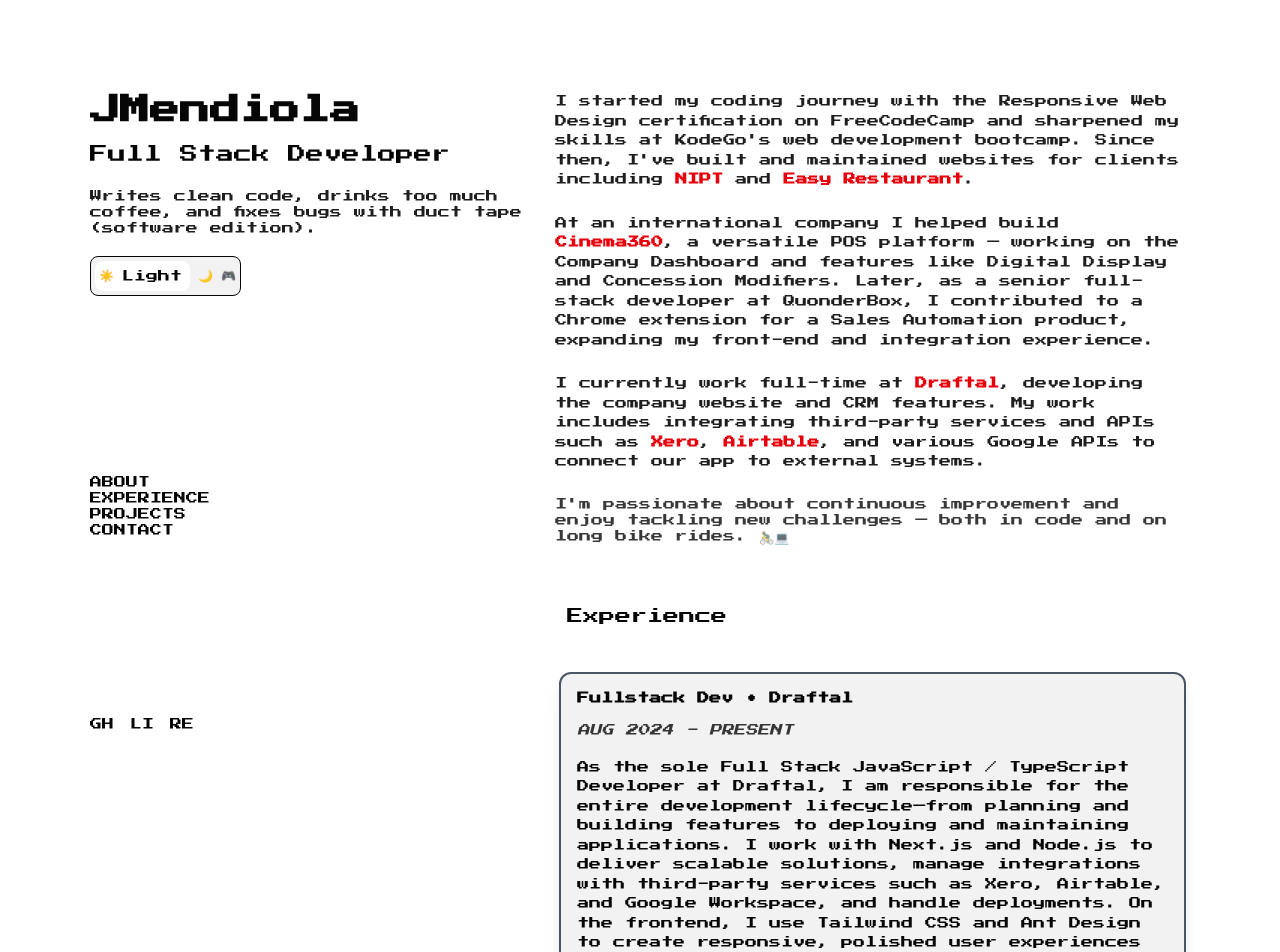
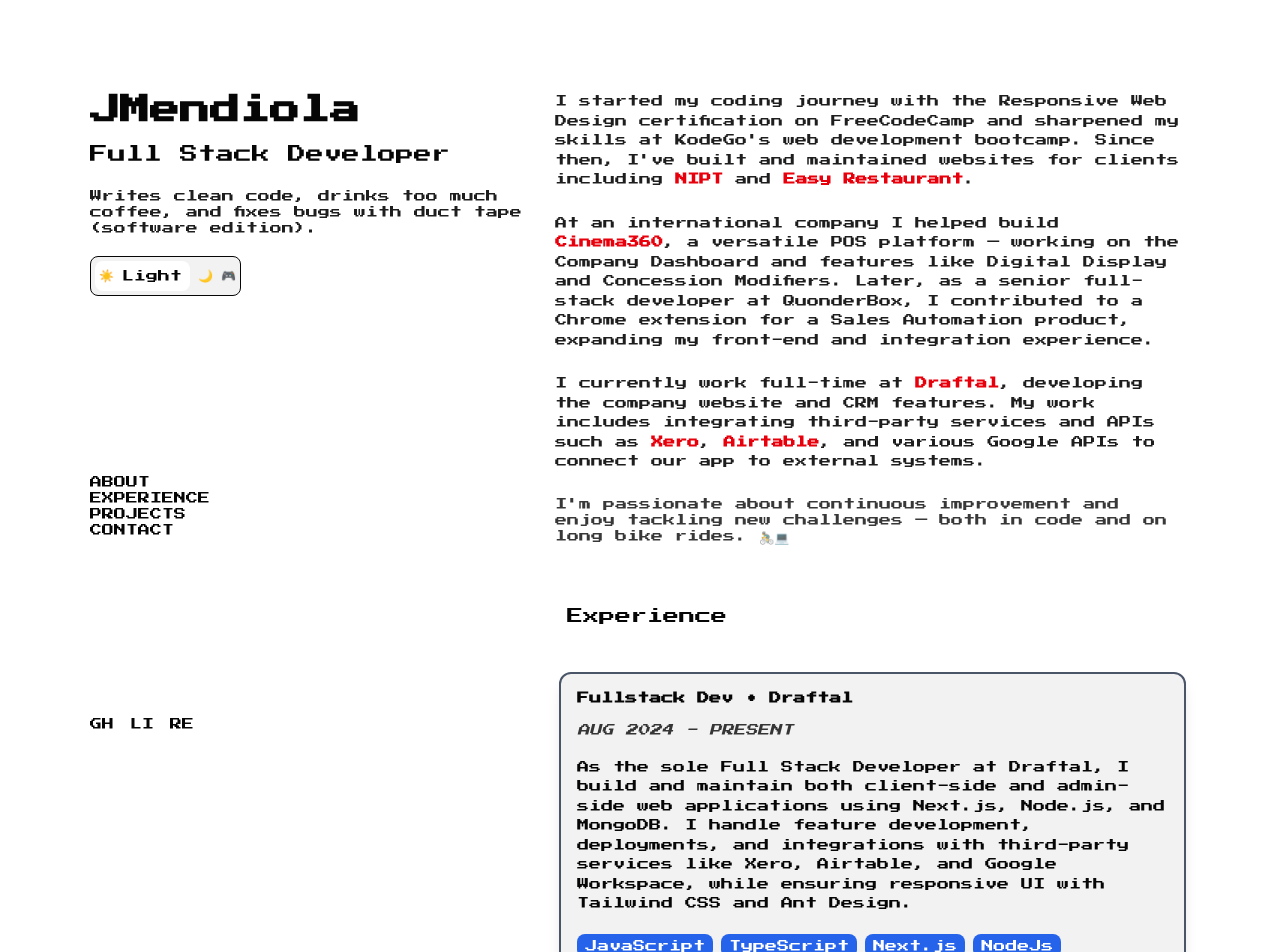
Before and after one commit to AngPayas055/portfolio-2025, a Next.js app: page /hero in a window 1280 px wide. Shown: the top 952 px of the page. Built offline with nearby package versions, Linux system fonts and the light colour scheme.

Commit message:
draftal experience update

```diff
--- a/app/data/experiences.ts
+++ b/app/data/experiences.ts
@@ -4,7 +4,7 @@
     role: "Fullstack Dev",
     company: "Draftal",
     description:
-      "As the sole Full Stack JavaScript / TypeScript Developer at Draftal, I am responsible for the entire development lifecycle—from planning and building features to deploying and maintaining applications. I work with Next.js and Node.js to deliver scalable solutions, manage integrations with third-party services such as Xero, Airtable, and Google Workspace, and handle deployments. On the frontend, I use Tailwind CSS and Ant Design to create responsive, polished user experiences that align with business needs.",
+      "As the sole Full Stack Developer at Draftal, I build and maintain both client-side and admin-side web applications using Next.js, Node.js, and MongoDB. I handle feature development, deployments, and integrations with third-party services like Xero, Airtable, and Google Workspace, while ensuring responsive UI with Tailwind CSS and Ant Design.",
     tech: [
       "JavaScript",
       "TypeScript",
```
